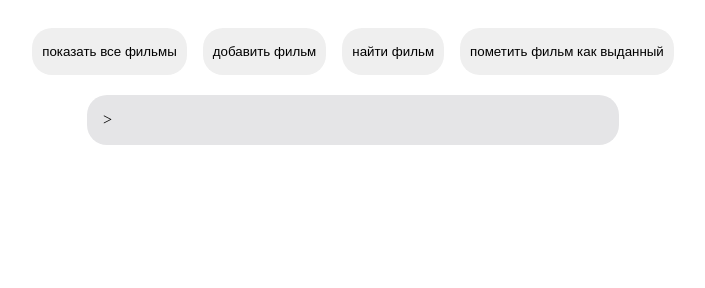
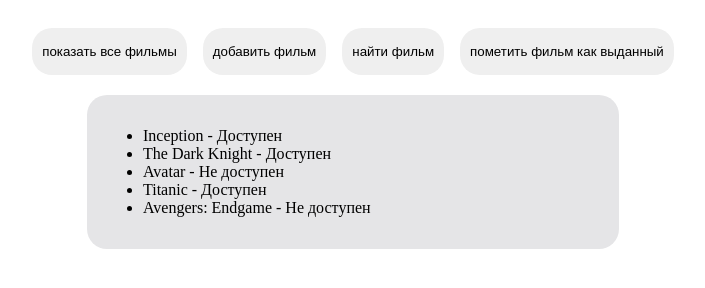
Before and after one commit to tatui1/cinema-admin, a plain HTML site: page index.html in a window 1280 px wide. Both pictures are taken after a click on the button "показать все фильмы". Shown: the whole page, without its empty margins (287-992 px from the left). Drawn offline with Linux system fonts and the light colour scheme.

Commit message:
add style

```diff
--- a/index.html
+++ b/index.html
@@ -16,5 +16,6 @@
     <div id="content">
         <!-- here will be dynamic content-->>
     </div>
+    <script src="script.js"></script>
 </body>
 </html>
--- a/script.js
+++ b/script.js
@@ -0,0 +1,35 @@
+const showFilmsBtn = document.getElementById('show-films-btn')
+const addFilmBtn = document.getElementById('add-film-btn')
+const findFilmBtn = document.getElementById('searh-film-btn')
+const markFilmBtn = document.getElementById('mark-film-btn')
+const contentBlock = document.getElementById('content')
+
+const movies = [
+  { title: 'Inception', isAvailable: true },
+  { title: 'The Dark Knight', isAvailable: true },
+  { title: 'Avatar', isAvailable: false },
+  { title: 'Titanic', isAvailable: true },
+  { title: 'Avengers: Endgame', isAvailable: false },
+]
+
+const clearContent = () => {
+    contentBlock.innerHTML = '';
+}
+
+const showFilms = () =>{
+    clearContent();
+
+    const moviesList = document.createElement('ul');
+    contentBlock.append(moviesList);
+
+    for (const movie of movies) {
+        console.log(movie.title)
+        const movieItem = document.createElement('li');
+        movieItem.textContent = `${movie.title} - ${movie.isAvailable ? 'Доступен' : 'Не доступен'}`;
+        moviesList.append(movieItem);
+    }
+}
+
+
+
+showFilmsBtn.addEventListener('click', showFilms)
--- a/style.css
+++ b/style.css
@@ -15,7 +15,7 @@
 }
 
 .action-btn:hover {
-    background: rgb(112, 253, 239);
+    background: rgb(194, 255, 196);
 }
 
 #content{
```
